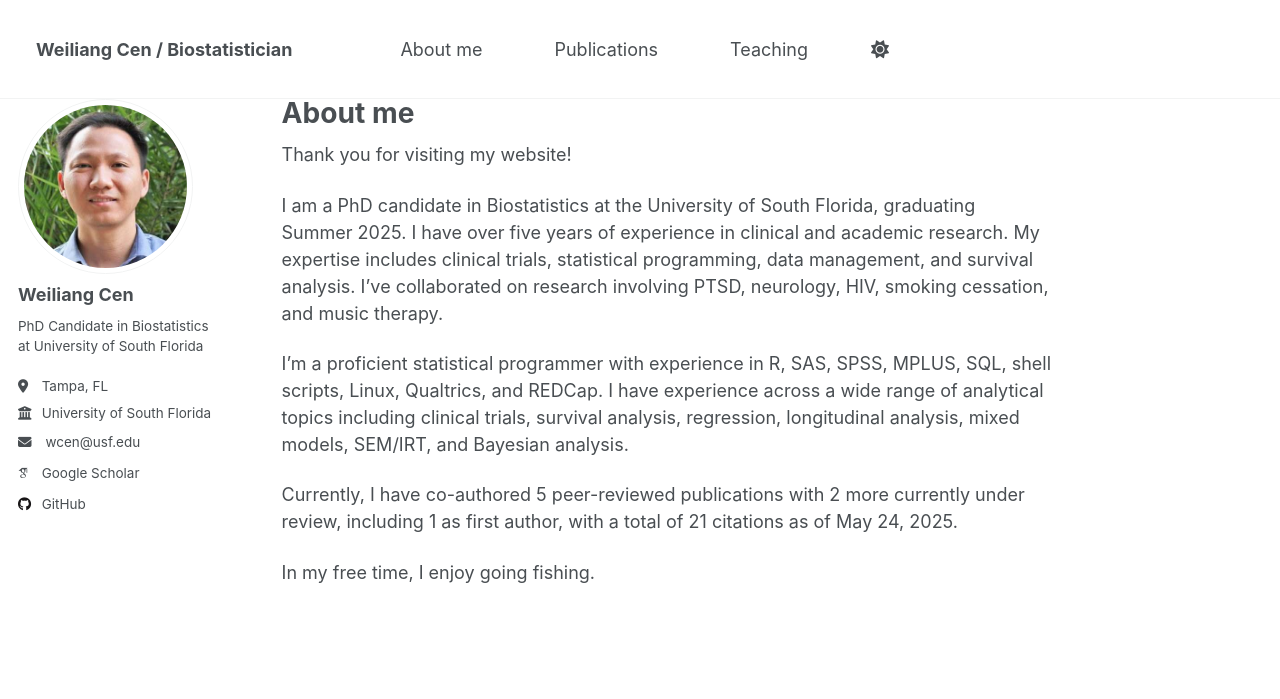
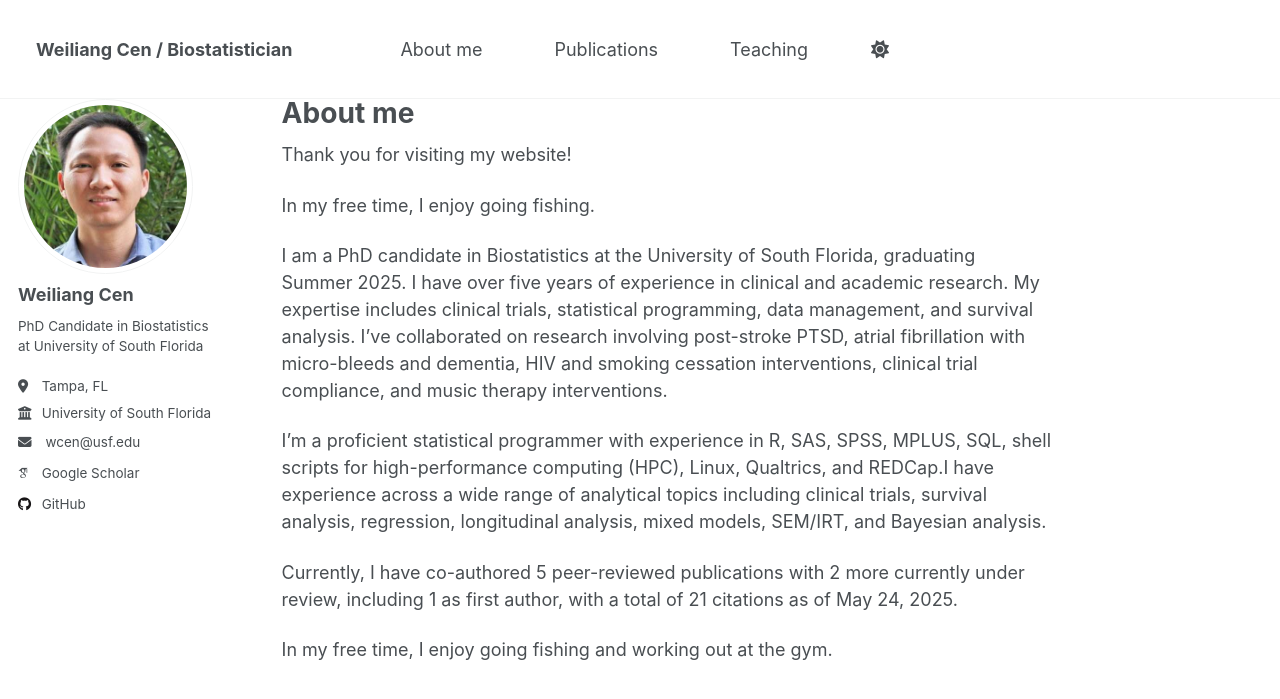
Before and after one commit to w-cen/w-cen.github.io, a Jekyll site: the page built from _pages/about.md, in a window 1280 px wide and 930 px high. Shown: the top 699 px of the window. Built offline with Jekyll 4.4.1, drawn with Linux system fonts in a browser that asks for light colours; some web fonts are replaced.

Commit message:
Update about.md

```diff
--- a/_pages/about.md
+++ b/_pages/about.md
@@ -8,11 +8,12 @@ redirect_from:
 ---
 Thank you for visiting my website!
 
-I am a PhD candidate in Biostatistics at the University of South Florida, graduating Summer 2025. I have over five years of experience in clinical and academic research. My expertise includes clinical trials, statistical programming, data management, and survival analysis. I've collaborated on research involving PTSD, neurology, HIV, smoking cessation, and music therapy.
+In my free time, I enjoy going fishing.
 
-I'm a proficient statistical programmer with experience in R, SAS, SPSS, MPLUS, SQL, shell scripts, Linux, Qualtrics, and REDCap.
-I have experience across a wide range of analytical topics including clinical trials, survival analysis, regression, longitudinal analysis, mixed models, SEM/IRT, and Bayesian analysis.
+I am a PhD candidate in Biostatistics at the University of South Florida, graduating Summer 2025. I have over five years of experience in clinical and academic research. My expertise includes clinical trials, statistical programming, data management, and survival analysis. I've collaborated on research involving post-stroke PTSD, atrial fibrillation with micro-bleeds and dementia, HIV and smoking cessation interventions, clinical trial compliance, and music therapy interventions.
+
+I'm a proficient statistical programmer with experience in R, SAS, SPSS, MPLUS, SQL, shell scripts for high-performance computing (HPC), Linux, Qualtrics, and REDCap.I have experience across a wide range of analytical topics including clinical trials, survival analysis, regression, longitudinal analysis, mixed models, SEM/IRT, and Bayesian analysis.
 
 Currently, I have co-authored 5 peer-reviewed publications with 2 more currently under review, including 1 as first author, with a total of 21 citations as of May 24, 2025.
 
-In my free time, I enjoy going fishing.
+In my free time, I enjoy going fishing and working out at the gym.
```
